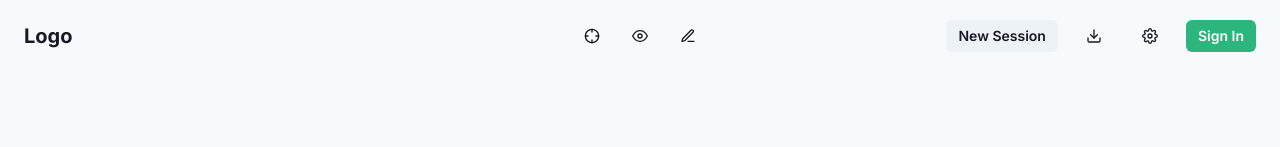
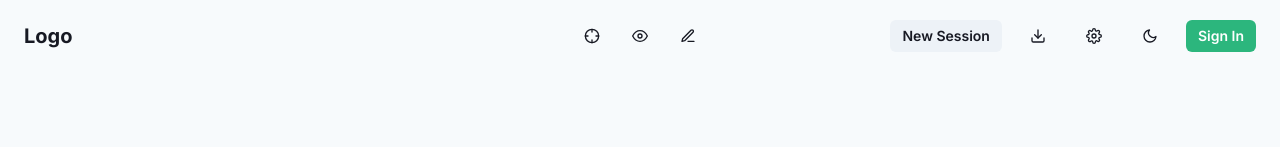
Before and after one commit to ilangorajagopal/aurelius, a Next.js app: page / in a window 1280 px wide. Shown: the top 147 px of the page. Built offline with nearby package versions, Linux system fonts and the light colour scheme.

Commit message:
📦 NEW: Add dark mode toggle

```diff
--- a/components/Header.tsx
+++ b/components/Header.tsx
@@ -4,6 +4,7 @@ import {
 	Grid,
 	HStack,
 	Icon,
+	IconButton,
 	Link,
 	Modal,
 	ModalOverlay,
@@ -12,13 +13,25 @@ import {
 	ModalFooter,
 	ModalBody,
 	ModalCloseButton,
+	useColorMode,
+	useColorModeValue,
 	useDisclosure,
-	useColorModeValue,
 } from '@chakra-ui/react';
-import { Crosshair, Download, Edit3, Eye, Settings } from 'react-feather';
+import {
+	Crosshair,
+	Download,
+	Edit3,
+	Eye,
+	Moon,
+	Settings,
+	Sun,
+} from 'react-feather';
 
 export default function Header(props) {
 	const { isOpen, onOpen, onClose } = useDisclosure();
+	const { toggleColorMode: toggleMode } = useColorMode();
+	const text = useColorModeValue('dark', 'light');
+	const SwitchIcon = useColorModeValue(Moon, Sun);
 
 	return (
 		<Flex
@@ -185,6 +198,21 @@ export default function Header(props) {
 						</Modal>
 					</>
 
+					<Button
+						aria-label={`Switch to ${text} mode`}
+						w={10}
+						h={10}
+						p={0}
+						rounded='md'
+						d='flex'
+						align='center'
+						justify='center'
+						onClick={toggleMode}
+						variant='ghost'
+					>
+						<Icon as={SwitchIcon} />
+					</Button>
+
 					<Button colorScheme='brand' size='sm'>
 						Sign In
 					</Button>
```
